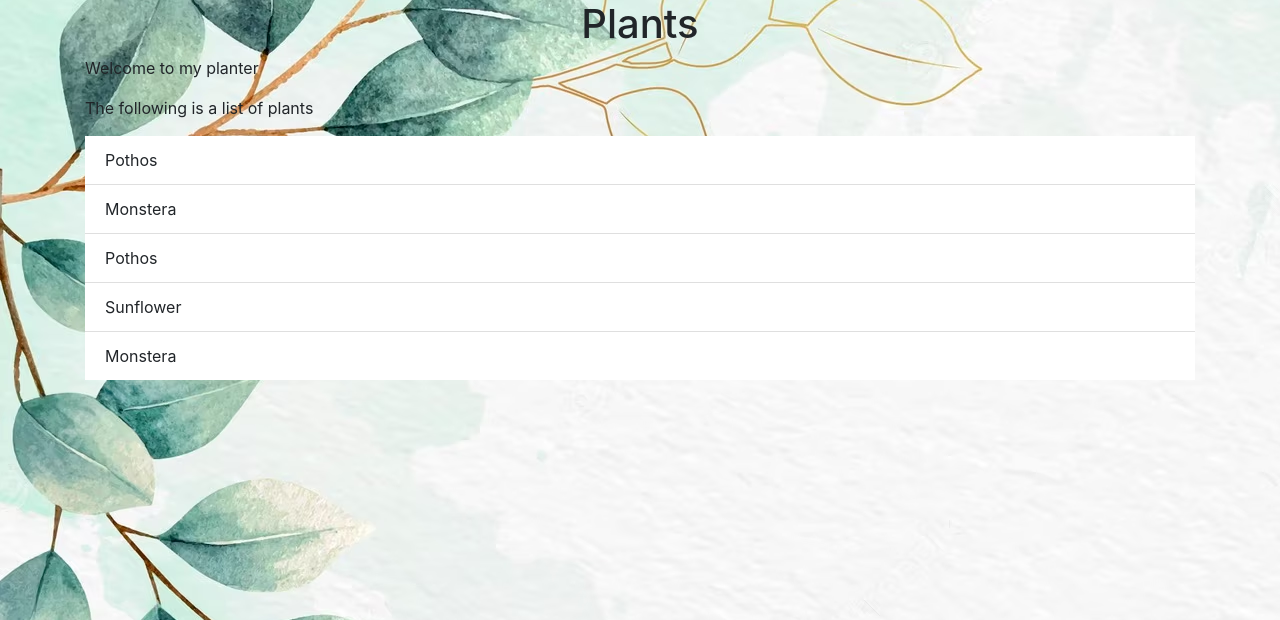
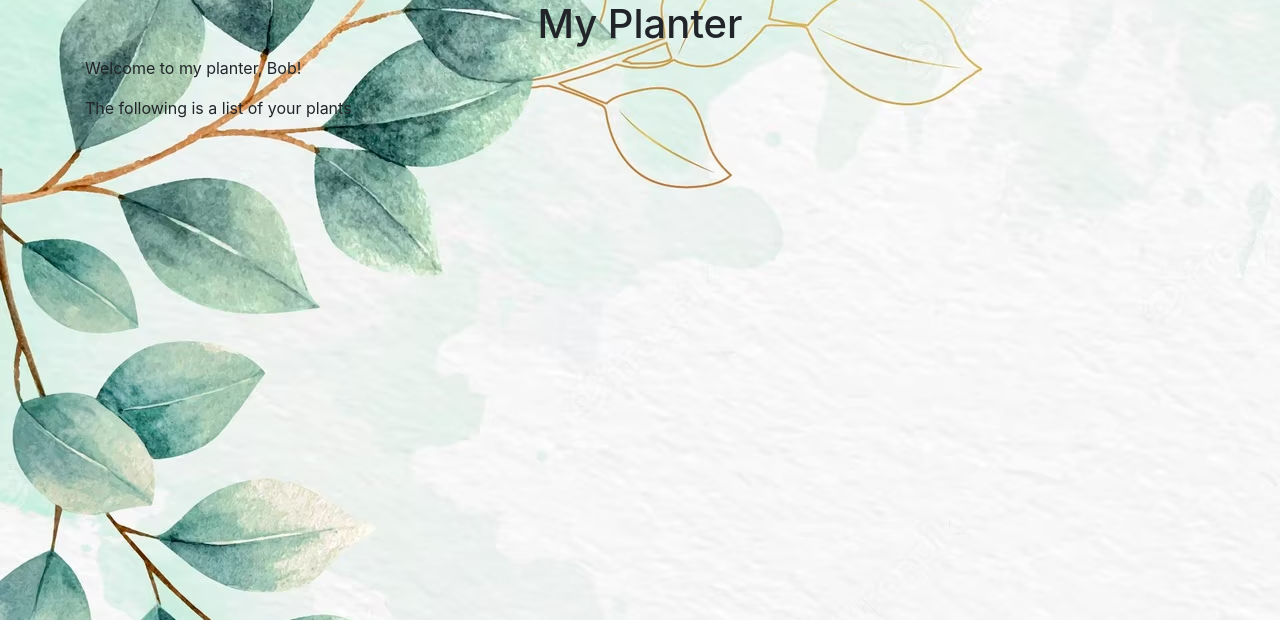
Before and after one commit to jackiemed96/CMPE195A_Project, a Flask app: page / in a window 1280 px wide. Shown: the part 56-676 px from the top of the page. Run offline with Flask 3, Linux system fonts and the light colour scheme; a user stored in the database is signed in; some libraries are stand-ins or nearby versions.

Commit message:
homepage updates

```diff
--- a/smart_planter/planter/models.py
+++ b/smart_planter/planter/models.py
@@ -18,7 +18,7 @@
     water_level = db.Column(db.Float)
     plant_name = db.Column(db.String(150))
     date = db.Column(db.DateTime(timezone=True), default=func.now())
-    user_id = db.Column(db.Integer, db.ForeignKey("user.id"))
+    user_id = db.Column(db.Integer, db.ForeignKey("user.id"), nullable=False)
 
 class WeatherData(db.Model):
     id = db.Column(db.Integer, primary_key=True)
--- a/smart_planter/planter/templates/home.html
+++ b/smart_planter/planter/templates/home.html
@@ -1,12 +1,14 @@
-{% extends "base.html" %} {% block title %}Home{% endblock %} {% block content
-%}
-<h1 align="center">Plants</h1>
-<p>Welcome to my planter</p>
-<p>The following is a list of plants</p>
+{% extends "base.html" %}
+{% block title %}Home{% endblock %}
+{% block content%}
+<h1 align="center">My Planter</h1>
+<p>Welcome to my planter, {{current_user.first_name}}!</p>
+<p>The following is a list of your plants</p>
 <ul class="list-group list-group-flush" id="plants">
 	{% for plant in plants %}
-	<li class="list-group-item">{{ plant.plant_name }}</li>
+	<li class="list-group-item">
+		<a href="{{ url_for('views.plant_details', plant_id=plant.id) }}">{{ plant.plant_name }} </a>
+	</li>
 	{% endfor %}
 </ul>
-
 {% endblock %}
--- a/smart_planter/planter/views.py
+++ b/smart_planter/planter/views.py
@@ -71,8 +71,8 @@
 @views.route("/", methods=["GET"])
 @login_required
 def home():
-    plants = Plant.query.all()
-    return render_template("home.html", user=current_user, plants=plants)
+    user_plants = Plant.query.filter_by(user_id=current_user.id).all()
+    return render_template("home.html", user=current_user, plants=user_plants)
 
 
 @views.route("/delete-plant", methods=["POST"])
@@ -126,6 +126,7 @@
                 current_temp=current_temp,
                 humidity=humidity,
                 water_level=water_level,
+                user_id=current_user.id
             )
 
             db.session.add(plant)
@@ -140,3 +141,15 @@
 def view_plants():
     plants = Plant.query.all()
     return render_template("view-plants.html", user=current_user, plants=plants)
+
+
+@views.route("/plant/<int:plant_id>", methods=["GET"])
+@login_required
+def plant_details(plant_id):
+    plant = Plant.query.get(plant_id)
+
+    if plant:
+        return render_template("plant_details.html", user=current_user, plant=plant)
+    else:
+        flash("Plant not found!", category="error")
+        return redirect(url_for("views.home"))
```
Also changed, not shown: smart_planter/planter/templates/plant_details.html (added, +11 -0 lines), smart_planter/instance/database.db.
